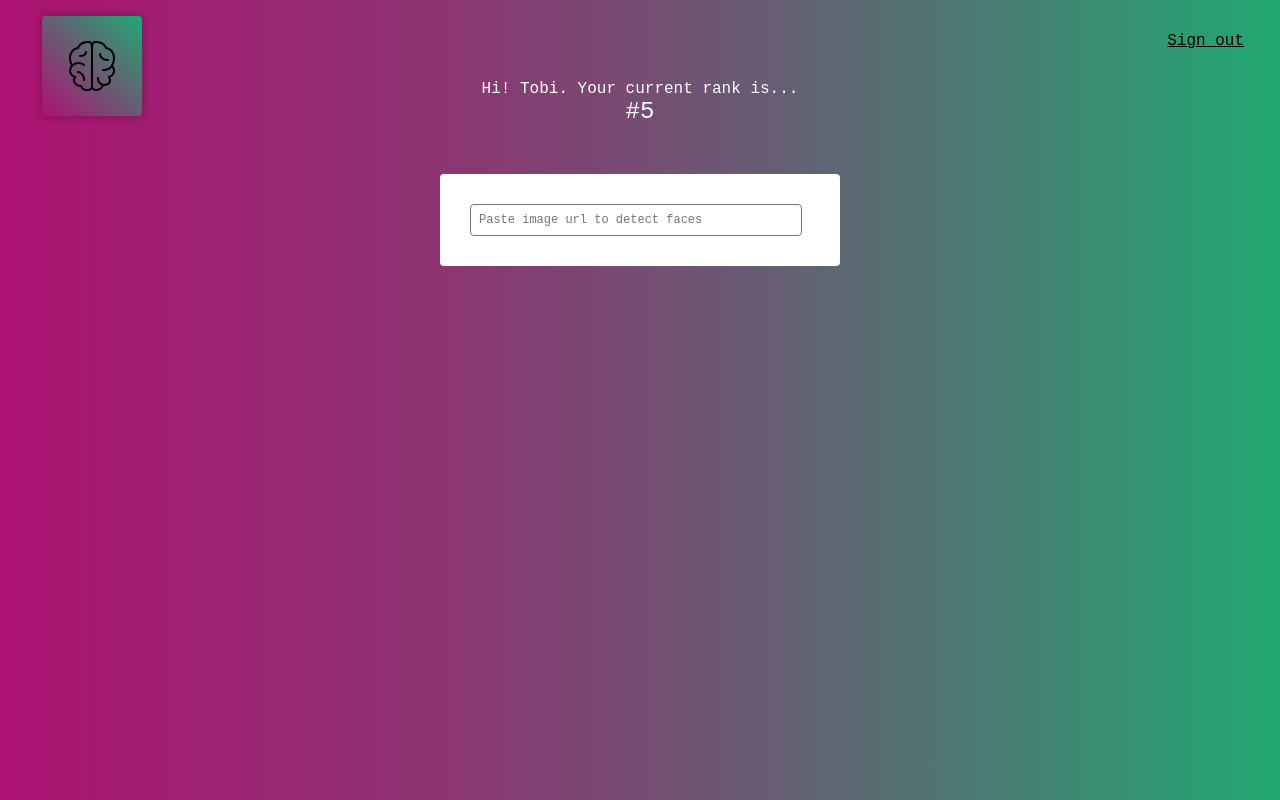
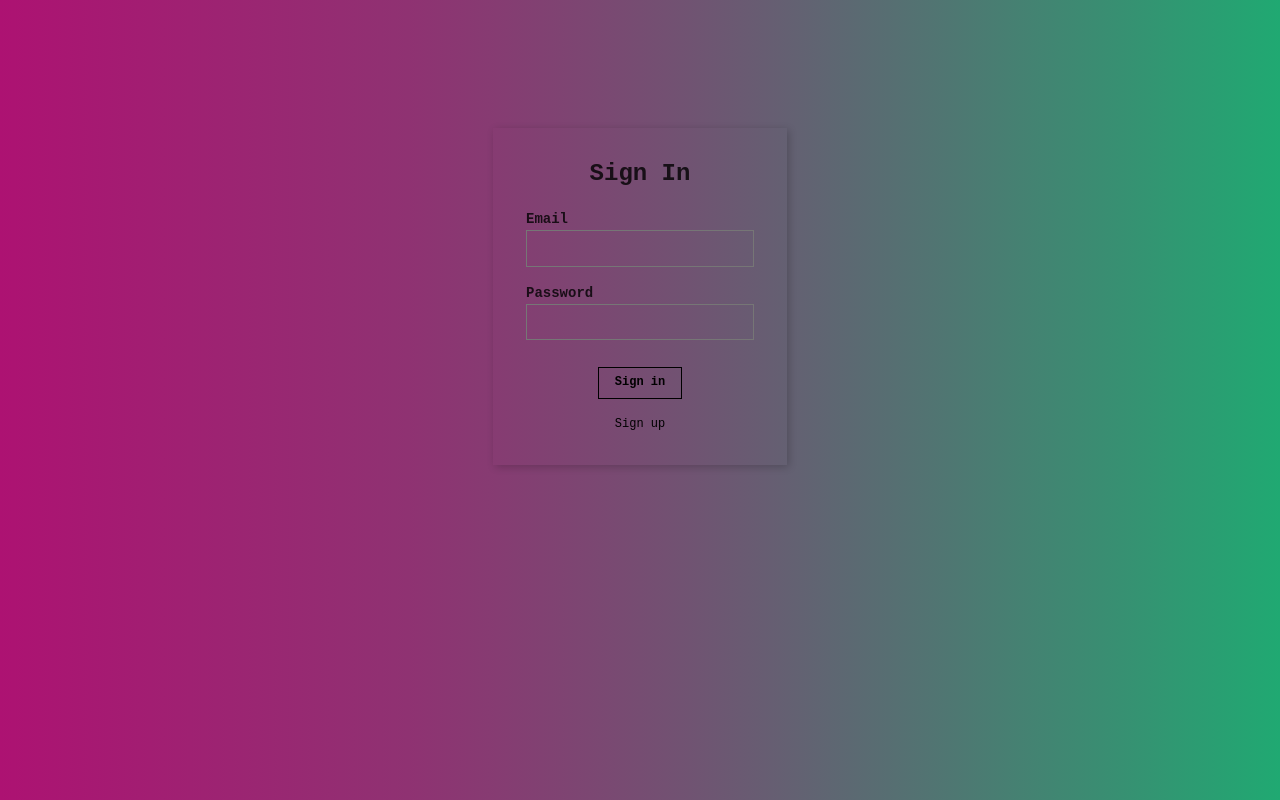
Before and after one commit to OluJoseph/face-detector-app, a React (Create React App) app: page / in a window 1280 px wide. Built offline with nearby package versions, Linux system fonts and the light colour scheme; what clarifai would draw is missing.

Commit message:
signIn functionality

```diff
--- a/src/App.js
+++ b/src/App.js
@@ -9,6 +9,7 @@ import Navigation from './components/Navigation/Navigation';
 import ImageLinkForm from './components/ImageLinkForm/ImageLinkForm';
 import Rank from './components/Rank/Rank';
 import FaceDetector from './components/FaceDetector/FaceDetector';
+import SignIn from './components/SignIn/SignIn';
 
 
 //create API Object
@@ -45,7 +46,7 @@ const particlesOptions = {
       color: "#ffffff",
       distance: 140,
       enable: true,
-      opacity: 0.5,
+      opacity: 0.08,
       width: 1,
     },
     collisions: {
@@ -87,7 +88,8 @@ class App extends Component {
     super(props);
     this.state = {
       urlInput: '',
-      boxes: [{}]
+      boxes: [{}],
+      route: 'SignIn'
     };
 
     this.handleInputChange = this.handleInputChange.bind(this);
@@ -138,6 +140,10 @@ class App extends Component {
       .catch(err => console.log(err))
   }
 
+  onRouteChange = (route) => {
+    this.setState({route})
+  }
+
   particlesInit = async (main) => {
     await loadFull(main);
     return;
@@ -158,7 +164,13 @@ class App extends Component {
           params={particlesOptions}
         />
 
-        <Navigation />
+        {this.state.route === 'SignIn'
+        ?
+        <SignIn onRouteChange={this.onRouteChange}/>
+        :
+        <div>
+
+          <Navigation onRouteChange={this.onRouteChange}/>
 
           <Rank />
 
@@ -170,6 +182,8 @@ class App extends Component {
             {this.state.urlInput && <FaceDetector onImageLoad={this.onImageLoad} boxes={this.state.boxes} imageSrc={this.state.urlInput}/>}
           </div>
 
+        </div>}
+
       </div>
     )
   }
--- a/src/components/FaceDetector/FaceDetector.css
+++ b/src/components/FaceDetector/FaceDetector.css
@@ -1,6 +1,6 @@
 .bounding-box {
     position: absolute;
-    box-shadow: 0 0 0 3px #149df2 inset;
+    box-shadow: 0 0 0 1px #149df2 inset;
     display: flex;
     flex-wrap: wrap;
     justify-content: center;
--- a/src/components/Navigation/Navigation.js
+++ b/src/components/Navigation/Navigation.js
@@ -3,11 +3,11 @@ import 'tachyons';
 import Logo from '../Logo/Logo';
 
 
-const Navigation = () => {
+const Navigation = (props) => {
     return (
         <nav className='pt3 mb5' style={{display:'flex', justifyContent:'space-between', height:'fit-content'}}>
             <Logo />
-            <p className=' dim pointer pa3 ma0 link black underline' style={{position:'fixed', right: '20px'}}>Sign out</p>
+            <p className=' dim pointer pa3 ma0 link black underline' onClick={() => props.onRouteChange('SignIn')} style={{position:'fixed', right: '20px'}}>Sign out</p>
         </nav>
     )
 }
--- /dev/null
+++ b/src/components/SignIn/SignIn.js
@@ -0,0 +1,33 @@
+import React from 'react';
+import 'tachyons';
+// import './SignIn.css';
+
+
+const SignIn = (props) => {
+    return (
+        <main className="pa4 black-80 center pt6">
+            <form className="measure shadow-4 pa4">
+                <fieldset id="sign_up" className="ba b--transparent ph0 mh0">
+                    <legend className="f3 fw6 ph0 mh0 center">Sign In</legend>
+                    <div className="mt3">
+                        <label className="db fw6 lh-copy f6" for="email-address">Email</label>
+                        <input className="pa2 input-reset ba bg-transparent hover-bg-black hover-white w-100" type="email" name="email-address"  id="email-address" />
+                    </div>
+                    <div className="mv3">
+                        <label className="db fw6 lh-copy f6" for="password">Password</label>
+                        <input className="b pa2 input-reset ba bg-transparent hover-bg-black hover-white w-100" type="password" name="password"  id="password" />
+                    </div>
+
+                </fieldset>
+                <div className="center">
+                    <input className="b ph3 pv2 input-reset ba b--black bg-transparent grow pointer f7 dib" onClick={() => props.onRouteChange('SignOut')} type="submit" value="Sign in" />
+                </div>
+                <div className="lh-copy mt3 center">
+                    <a href="#0" className="f7 link dim black db">Sign up</a>
+                </div>
+            </form>
+        </main>
+    )
+};
+
+export default SignIn;
```
Lines whose indentation alone changed are shown as unchanged.
